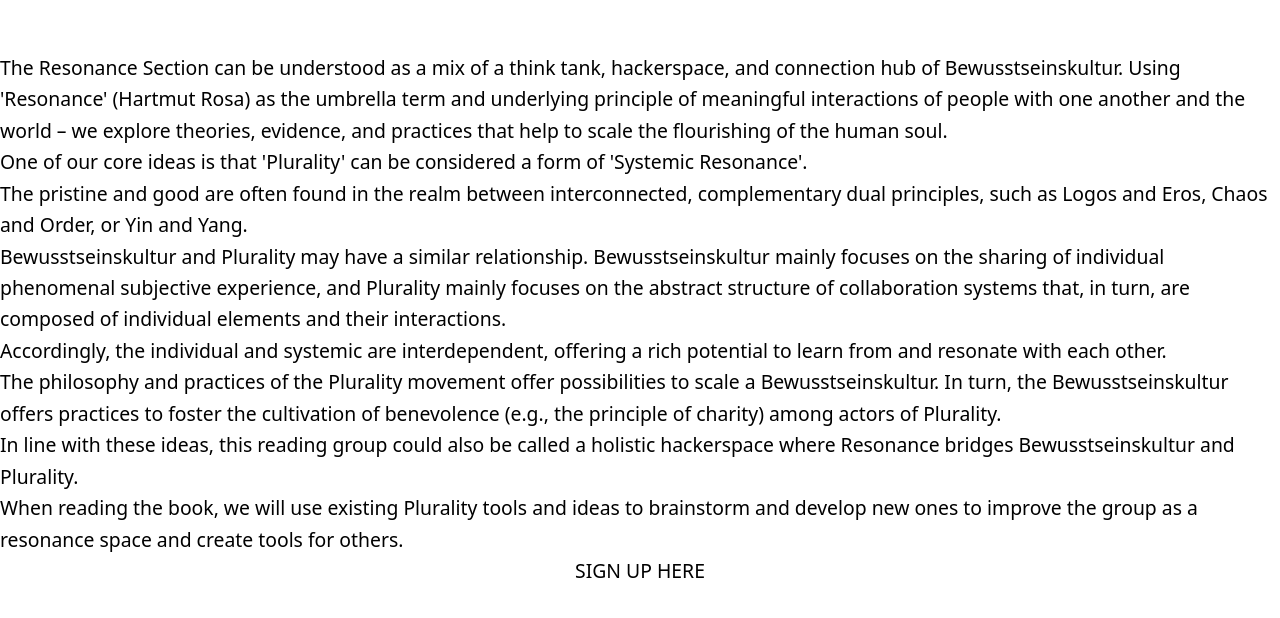
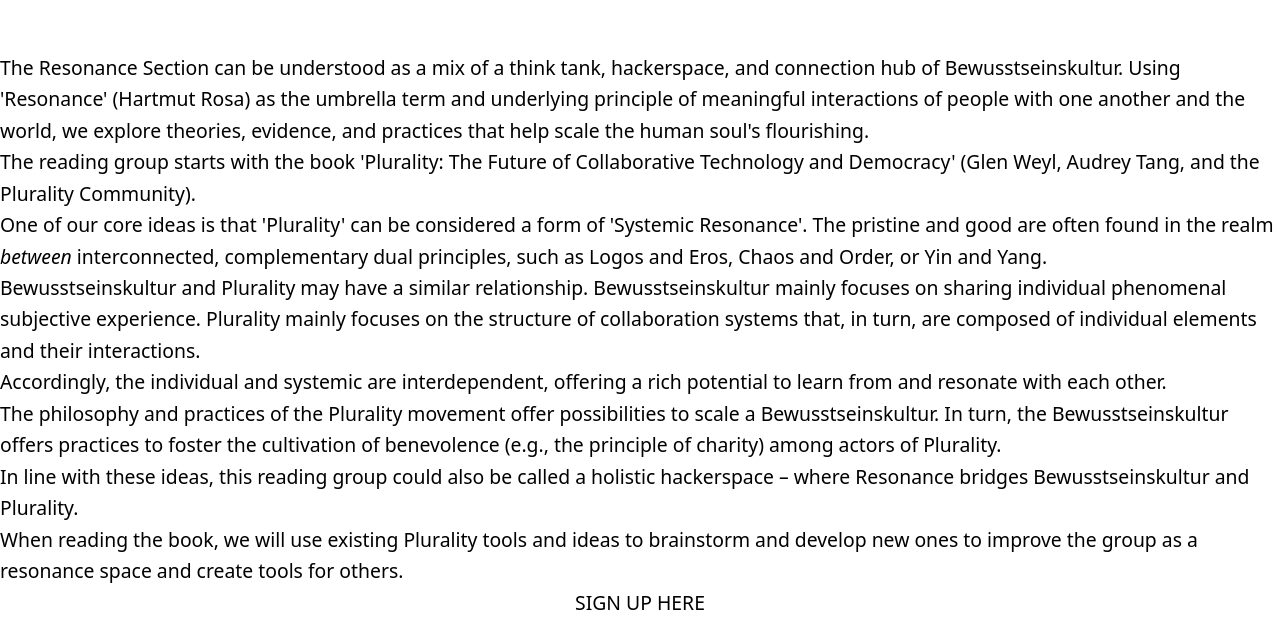
Before and after one commit to SocialResonance/wiki-next, a Next.js app: page /reading-group/about in a window 1280 px wide. Shown: the part 1651-2269 px from the top of the page. Before the commit the page ends 2238 px from the top, so only its background shows below. Built offline with nearby package versions, Linux system fonts and the light colour scheme; grey boxes are pictures that could not be loaded.

Commit message:
update text

```diff
--- a/pages/reading-group/about.mdx
+++ b/pages/reading-group/about.mdx
@@ -1,27 +1,19 @@
 import Image from 'next/image'
 
-
 <div className="relative pt-12 pb-6">
-
-
   <Image
     src="/images/Resonance_Section_Reading_Group_Invitation_Header.png"
     alt="Title 2 - Light Mode"
     width={800}
     height={400}
     priority
-        className="w-full"
-
+    className="w-full"
   />
-
-
 </div>
 
 The Reading Group is a regular event of the Resonance Section of the [MIND Foundation](https://www.mind-foundation.org/).
 
 The MIND Foundation has an overarching socio-philosophical project for society as a whole, called 'Bewussteinskultur' (Culture of Consciousness).
-
-
 
 [Bewusstseinskultur](https://www.mind-foundation.org/blog/bewusstseinskultur) consists of three key elements: an ethical attitude toward one's mental states, the systematic cultivation of valuable states, and enculturation, integrating these states into society (Thomas Metzinger).
 
@@ -35,19 +27,19 @@
   />
 </div>
 
-The Resonance Section can be understood as a mix of a think tank, hackerspace, and connection hub of Bewusstseinskultur. Using 'Resonance' (Hartmut Rosa) as the umbrella term and underlying principle of meaningful interactions of people with one another and the world – we explore theories, evidence, and practices that help to scale the flourishing of the human soul.
+The Resonance Section can be understood as a mix of a think tank, hackerspace, and connection hub of Bewusstseinskultur. Using 'Resonance' (Hartmut Rosa) as the umbrella term and underlying principle of meaningful interactions of people with one another and the world, we explore theories, evidence, and practices that help scale the human soul's flourishing.
 
-One of our core ideas is that 'Plurality' can be considered a form of 'Systemic Resonance'.
+The reading group starts with the book 'Plurality: The Future of Collaborative Technology and Democracy' (Glen Weyl, Audrey Tang, and the Plurality Community).
 
-The pristine and good are often found in the realm between interconnected, complementary dual principles, such as Logos and Eros, Chaos and Order, or Yin and Yang.
+One of our core ideas is that 'Plurality' can be considered a form of 'Systemic Resonance'. The pristine and good are often found in the realm *between* interconnected, complementary dual principles, such as Logos and Eros, Chaos and Order, or Yin and Yang.
 
-Bewusstseinskultur and Plurality may have a similar relationship. Bewusstseinskultur mainly focuses on the sharing of individual phenomenal subjective experience, and Plurality mainly focuses on the abstract structure of collaboration systems that, in turn, are composed of individual elements and their interactions.
+Bewusstseinskultur and Plurality may have a similar relationship. Bewusstseinskultur mainly focuses on sharing individual phenomenal subjective experience. Plurality mainly focuses on the structure of collaboration systems that, in turn, are composed of individual elements and their interactions.
 
 Accordingly, the individual and systemic are interdependent, offering a rich potential to learn from and resonate with each other.
 
-The philosophy and practices of the Plurality movement offer possibilities to scale a Bewusstseinskultur. In turn, the Bewusstseinskultur offers practices to foster the cultivation of benevolence (e.g., the principle of charity) among actors of Plurality.​
+The philosophy and practices of the Plurality movement offer possibilities to scale a Bewusstseinskultur. In turn, the Bewusstseinskultur offers practices to foster the cultivation of benevolence (e.g., the principle of charity) among actors of Plurality.
 
-In line with these ideas, this reading group could also be called a holistic hackerspace where Resonance bridges Bewusstseinskultur and Plurality.
+In line with these ideas, this reading group could also be called a holistic hackerspace – where Resonance bridges Bewusstseinskultur and Plurality.
 
 When reading the book, we will use existing Plurality tools and ideas to brainstorm and develop new ones to improve the group as a resonance space and create tools for others.
 
```
